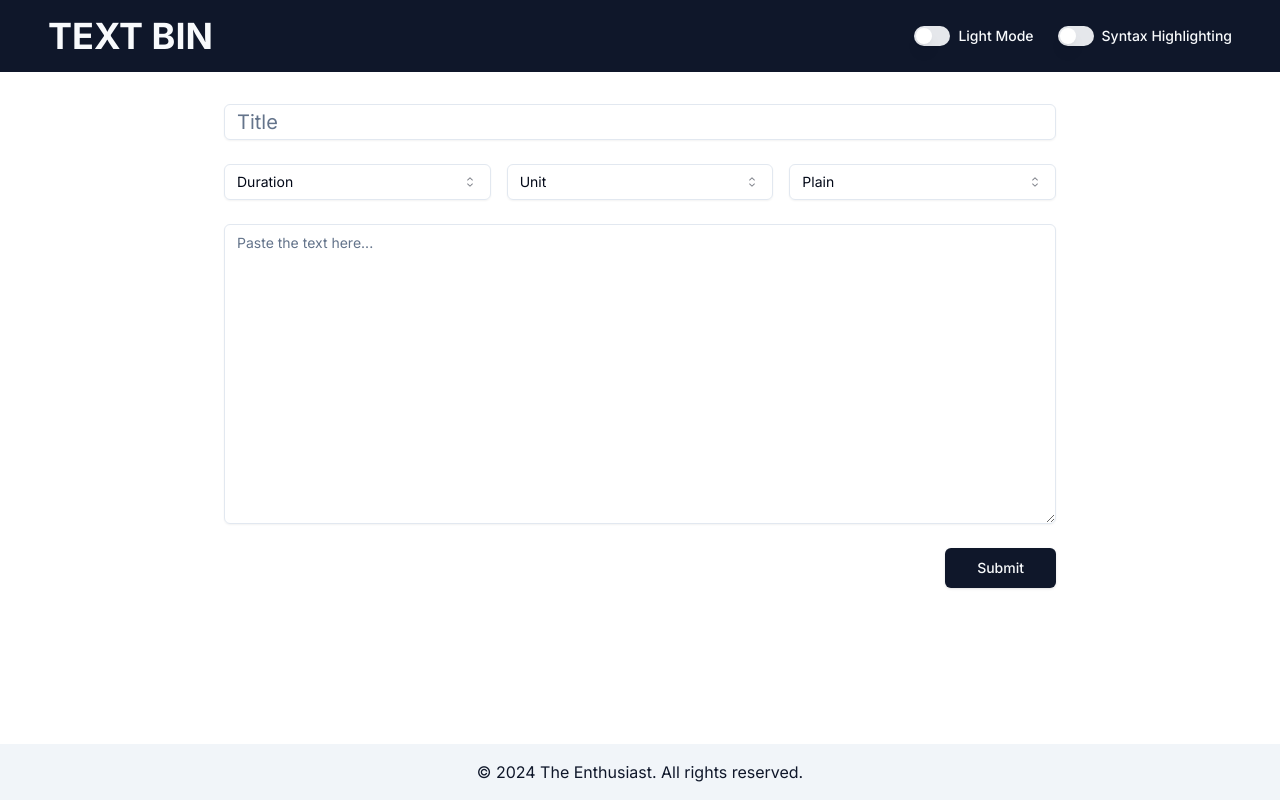
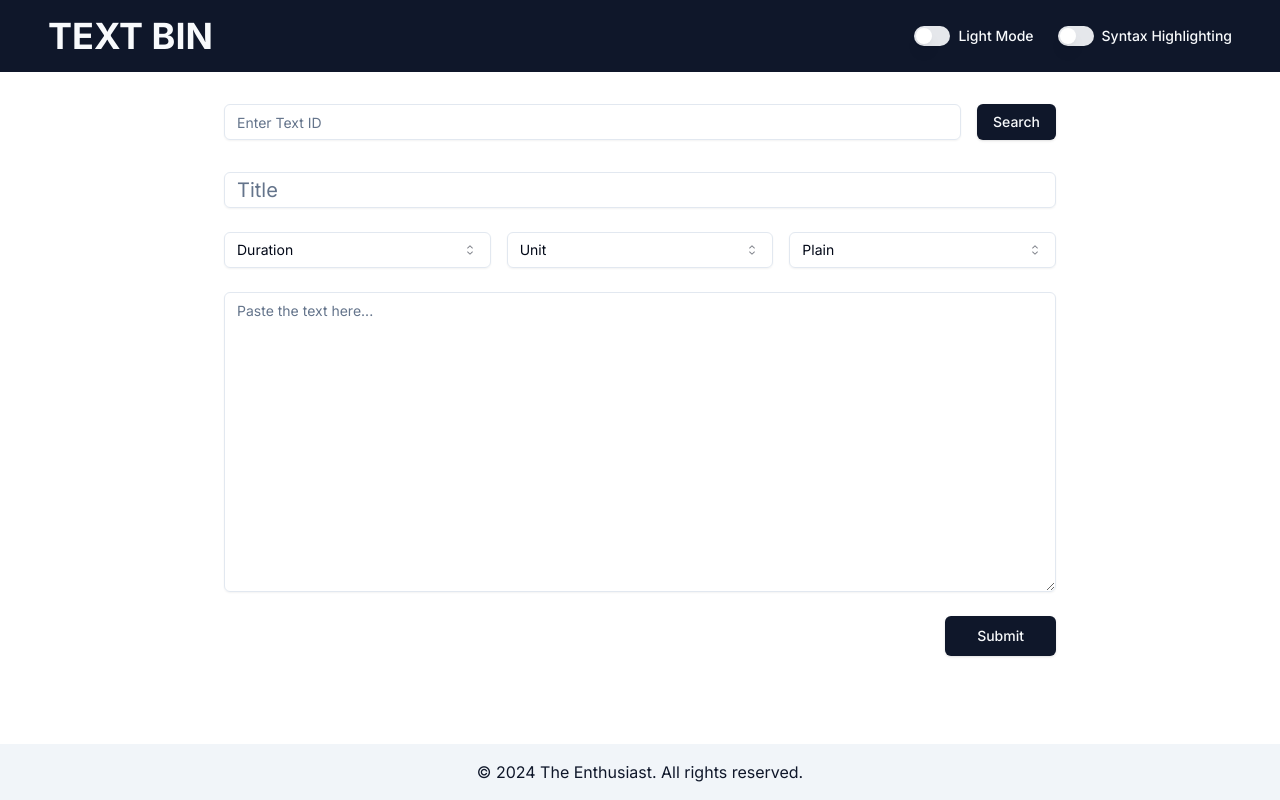
Before and after one commit to The-Enthusiast-404/text-bin-frontend, a Next.js app: page / in a window 1280 px wide. Built offline with nearby package versions, Linux system fonts and the light colour scheme.

Commit message:
feat: users can search for their text using the slug

```diff
--- a/app/page.tsx
+++ b/app/page.tsx
@@ -50,6 +50,10 @@ export default function Home() {
   const [title, setTitle] = useState("");
   const [duration, setDuration] = useState("");
   const [unit, setUnit] = useState("");
+  const [searchId, setSearchId] = useState("");
+  const [searchResult, setSearchResult] = useState(null);
+  const [isSearching, setIsSearching] = useState(false);
+  const [searchError, setSearchError] = useState("");
 
   const handleSubmit = async (event) => {
     event.preventDefault();
@@ -64,7 +68,6 @@ export default function Home() {
 
     console.log("Submitting data:", data);
 
-    // Fetch healthcheck
     try {
       const healthcheckResponse = await fetch(
         "https://textbin.theenthusiast.dev/v1/healthcheck",
@@ -74,12 +77,7 @@ export default function Home() {
       }
       const healthcheckResult = await healthcheckResponse.json();
       console.log("Healthcheck response:", healthcheckResult);
-    } catch (error) {
-      console.error("Error fetching healthcheck:", error);
-    }
 
-    // Submit form data
-    try {
       const response = await fetch(
         "https://textbin.theenthusiast.dev/v1/texts",
         {
@@ -97,9 +95,40 @@ export default function Home() {
 
       const result = await response.json();
       console.log("Server response:", result);
+      // You might want to show a success message to the user here
     } catch (error) {
       console.error("Error submitting form:", error);
+      // You might want to show an error message to the user here
     }
+  };
+
+  const handleSearch = async (event) => {
+    event.preventDefault();
+    setIsSearching(true);
+    setSearchError("");
+
+    try {
+      const response = await fetch(
+        `https://textbin.theenthusiast.dev/v1/texts/${searchId}`,
+      );
+
+      if (!response.ok) {
+        throw new Error("Text not found");
+      }
+
+      const result = await response.json();
+      setSearchResult(result.text); // Access the 'text' property of the response
+    } catch (error) {
+      console.error("Error searching for text:", error);
+      setSearchResult(null);
+      setSearchError("Text not found or an error occurred while searching.");
+    } finally {
+      setIsSearching(false);
+    }
+  };
+
+  const formatExpiryDate = (date) => {
+    return new Date(date).toLocaleString();
   };
 
   return (
@@ -134,6 +163,51 @@ export default function Home() {
 
       <main className="flex-grow bg-background text-foreground p-8">
         <div className="container mx-auto max-w-4xl">
+          {/* Search form */}
+          <form onSubmit={handleSearch} className="mb-8">
+            <div className="flex space-x-4">
+              <Input
+                type="text"
+                placeholder="Enter Text ID"
+                value={searchId}
+                onChange={(e) => setSearchId(e.target.value)}
+                className="flex-grow"
+              />
+              <Button type="submit" disabled={isSearching}>
+                {isSearching ? "Searching..." : "Search"}
+              </Button>
+            </div>
+          </form>
+
+          {searchResult && (
+            <div className="mb-8 p-4 border rounded-md">
+              <h2 className="text-2xl font-bold mb-2">{searchResult.title}</h2>
+              <p className="mb-2">Format: {searchResult.format}</p>
+              <p className="mb-2">
+                Expires: {formatExpiryDate(searchResult.expires)}
+              </p>
+              {searchResult.format === "plain" ? (
+                <pre className="whitespace-pre-wrap bg-gray-100 p-4 rounded-md">
+                  {searchResult.content}
+                </pre>
+              ) : (
+                <SyntaxHighlighter
+                  language={searchResult.format}
+                  style={darkMode ? atomDark : solarizedlight}
+                  className="rounded-md"
+                >
+                  {searchResult.content}
+                </SyntaxHighlighter>
+              )}
+            </div>
+          )}
+          {/* Search error */}
+          {searchError && (
+            <div className="mb-8 p-4 border border-red-500 rounded-md text-red-500">
+              {searchError}
+            </div>
+          )}
+          {/* Submission form */}
           <form className="space-y-6" onSubmit={handleSubmit}>
             <div>
               <Input
```
